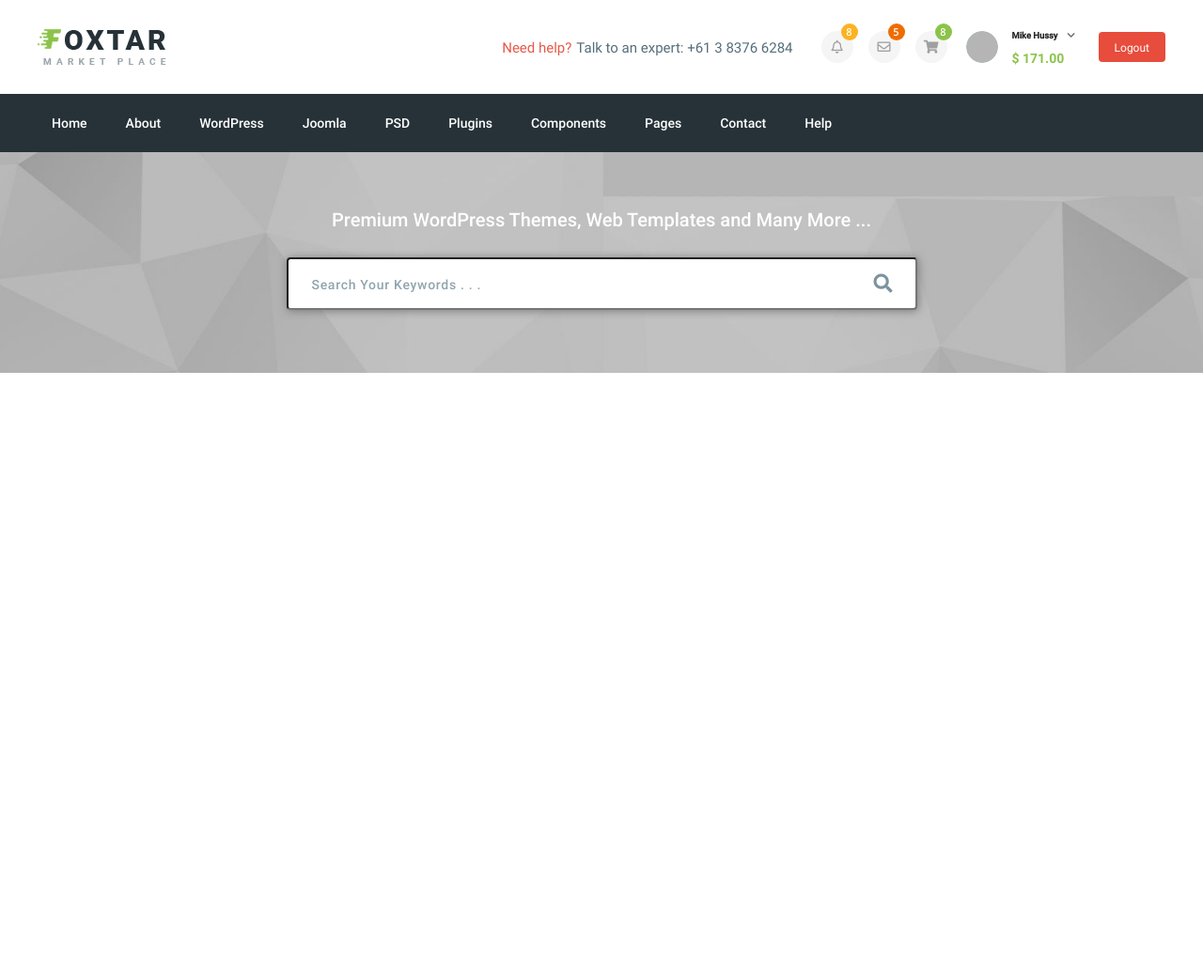
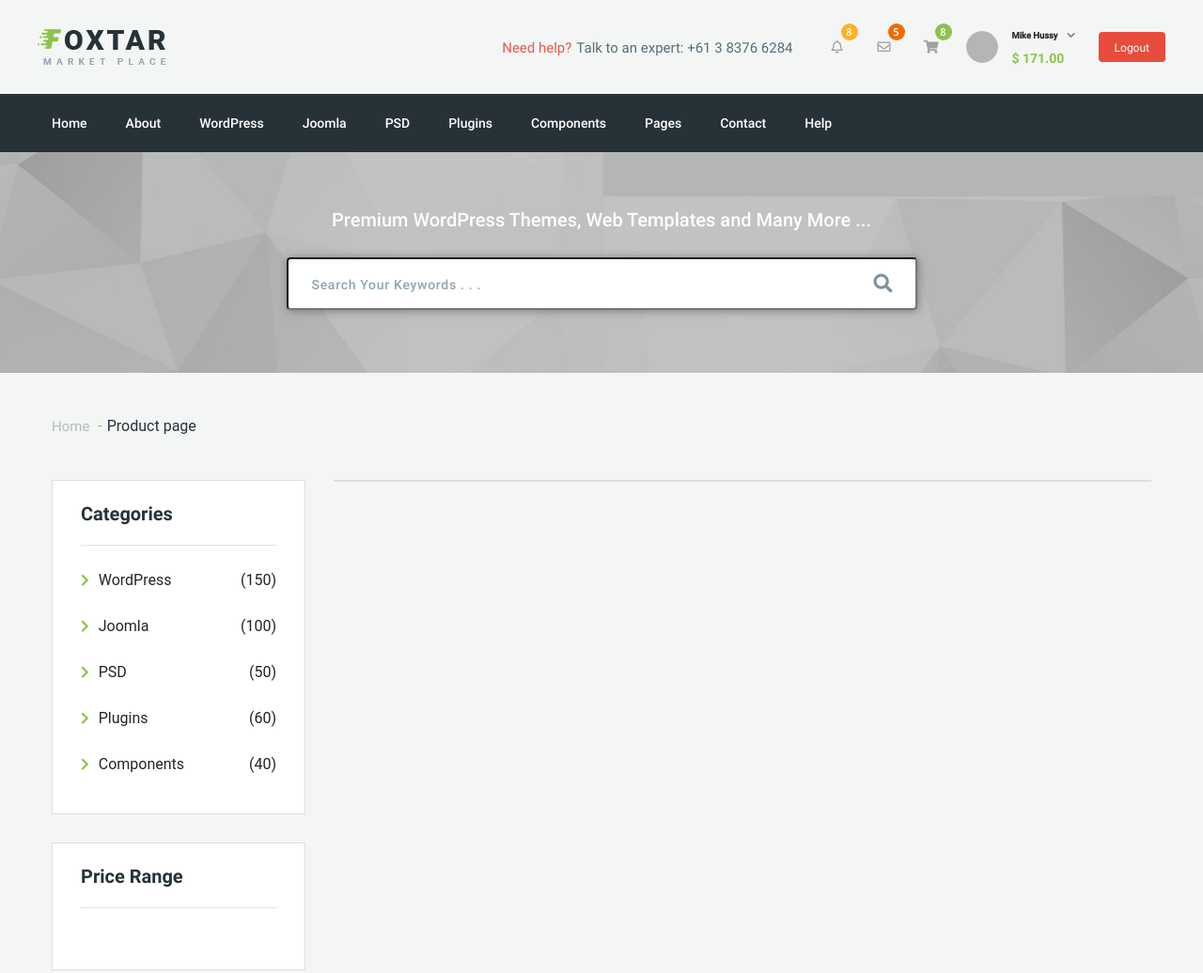
Before and after one commit to Olga-Grichanovskaya/project-STORE, a website: page app/all-items.html in a window 1280 px wide. Shown: the top 1036 px of the page at 94% size. Before the commit the page ends 800 px from the top, so only its background shows below. Drawn offline with nearby package versions, Linux system fonts and the light colour scheme.

Commit message:
add breadcrump, aside(section categories) and style

```diff
--- a/app/all-items.html
+++ b/app/all-items.html
@@ -102,6 +102,75 @@
             </form>
         </div>
         <!-- /.inner small-inner -->
+        <div class="content-wrapper">
+            <div class="container">
+                <ul class="breadcrumb">
+                    <li>
+                        <a href="index.html">Home</a>
+                    </li>
+                    <li class="active">Product page</li>
+                </ul>
+                <!-- /.breadcrumb -->
+                <div class="row">
+                    <div class="col-md-3">
+                        <aside id="aside">
+                            <div class="aside-section bg-white border-grey">
+                                <h3 class="aside-title">Categories</h3>
+                                <!-- /.aside-title -->
+                                <ul class="default-chevron-list">
+                                    <li class="d-flex align-items-center">
+                                        <i class="fas fa-chevron-right"></i>
+                                        <span class="list-text">WordPress</span>
+                                        <span class="category-item-count ml-auto">(150)</span>
+                                    </li>
+                                    <li class="d-flex align-items-center">
+                                        <i class="fas fa-chevron-right"></i>
+                                        <span class="list-text">Joomla</span>
+                                        <span class="category-item-count ml-auto">(100)</span>
+                                    </li>
+                                    <li class="d-flex align-items-center">
+                                        <i class="fas fa-chevron-right"></i>
+                                        <span class="list-text">PSD</span>
+                                        <span class="category-item-count ml-auto">(50)</span>
+                                    </li>
+                                    <li class="d-flex align-items-center">
+                                        <i class="fas fa-chevron-right"></i>
+                                        <span class="list-text">Plugins</span>
+                                        <span class="category-item-count ml-auto">(60)</span>
+                                    </li>
+                                    <li class="d-flex align-items-center">
+                                        <i class="fas fa-chevron-right"></i>
+                                        <span class="list-text">Components</span>
+                                        <span class="category-item-count ml-auto">(40)</span>
+                                    </li>
+                                </ul>
+                            </div>
+                            <!-- /.aside-section -->
+                            <div class="aside-section bg-white border-grey">
+                                <h3 class="aside-title">Price Range</h3>
+                                <!-- /.aside-title -->
+                            </div>
+                            <!-- /.aside-section -->
+                            <div class="aside-section bg-white border-grey">
+                                <h3 class="aside-title">Top 10 Sellers</h3>
+                                <!-- /.aside-title -->
+                            </div>
+                            <!-- /.aside-section -->
+                        </aside>
+                        <!-- /#aside -->
+                    </div>
+                    <!-- .col-md-3 -->
+                    <div class="col-md-9">
+                        <div class="view-controls bg-white border-grey"></div>
+                        <!-- /.view-controls -->
+                    </div>
+                    <!-- /.col-md-9 -->
+                </div>
+                <!-- /.row -->
+            </div>
+            <!-- /.container -->
+        </div>
+        <!-- /.content-wrapper -->
     </main>
     <!-- /#main -->
 
--- a/app/css/style.css
+++ b/app/css/style.css
@@ -56,16 +56,22 @@
 	background-color: #263238;
 }
 .bg-yellow {
-	background: #fcb322;
+	background-color: #fcb322;
 }
 .bg-orange {
-	background: #ef6c00;
+	background-color: #ef6c00;
 }
 .bg-red {
-	background: #e74c3c;
+	background-color: #e74c3c;
 }
 .bg-green {
-	background: #8bc34a;
+	background-color: #8bc34a;
+}
+.bg-white {
+	background-color: #fff;
+}
+.border-grey {
+	border: 1px solid #dedede;
 }
 .text-center {
 	text-align: center;
@@ -101,6 +107,50 @@
 	        border-radius: 4px;
 }
 /*==== Default classes end ====*/
+/* ==== Default component start ==== */
+.breadcrumb {
+	padding: 45px 0;
+}
+.breadcrumb > li {
+	display: inline-block;
+}
+.breadcrumb > li a {
+	font-family: 'robotoregular', sans-serif;
+	font-size: .9375rem;
+	color: #b0bec5;
+}
+.breadcrumb > li + li::before {
+    content: '-';
+    padding: 0 5px;
+    color: #8bc34a;
+}
+.breadcrumb > .active {
+    color: #263238;
+}
+.aside-section {
+    padding: 20px 30px 40px;
+}
+.aside-section + .aside-section {
+    margin-top: 30px;
+}
+.aside-title {
+	font-family: 'robotobold', sans-serif;
+	font-size: 1.25rem;
+	color: #263238;
+    padding-bottom: 18px;
+    border-bottom: 1px solid #dde3e8;
+    margin-bottom: 25px;
+}
+.default-chevron-list li + li {
+	margin-top: 25px;
+}
+.default-chevron-list > li i {
+	margin-right: 10px;
+	font-size: .875rem;
+	color: #8bc34a;
+}
+
+/* ==== Default component end ==== */
 /*==== Custom style start ====*/
 /*=== Header start ===*/
 .header-top {
--- a/src/css/style.css
+++ b/src/css/style.css
@@ -56,16 +56,22 @@
 	background-color: #263238;
 }
 .bg-yellow {
-	background: #fcb322;
+	background-color: #fcb322;
 }
 .bg-orange {
-	background: #ef6c00;
+	background-color: #ef6c00;
 }
 .bg-red {
-	background: #e74c3c;
+	background-color: #e74c3c;
 }
 .bg-green {
-	background: #8bc34a;
+	background-color: #8bc34a;
+}
+.bg-white {
+	background-color: #fff;
+}
+.border-grey {
+	border: 1px solid #dedede;
 }
 .text-center {
 	text-align: center;
@@ -99,6 +105,50 @@
 	border-radius: 4px;
 }
 /*==== Default classes end ====*/
+/* ==== Default component start ==== */
+.breadcrumb {
+	padding: 45px 0;
+}
+.breadcrumb > li {
+	display: inline-block;
+}
+.breadcrumb > li a {
+	font-family: 'robotoregular', sans-serif;
+	font-size: .9375rem;
+	color: #b0bec5;
+}
+.breadcrumb > li + li::before {
+    content: '-';
+    padding: 0 5px;
+    color: #8bc34a;
+}
+.breadcrumb > .active {
+    color: #263238;
+}
+.aside-section {
+    padding: 20px 30px 40px;
+}
+.aside-section + .aside-section {
+    margin-top: 30px;
+}
+.aside-title {
+	font-family: 'robotobold', sans-serif;
+	font-size: 1.25rem;
+	color: #263238;
+    padding-bottom: 18px;
+    border-bottom: 1px solid #dde3e8;
+    margin-bottom: 25px;
+}
+.default-chevron-list li + li {
+	margin-top: 25px;
+}
+.default-chevron-list > li i {
+	margin-right: 10px;
+	font-size: .875rem;
+	color: #8bc34a;
+}
+
+/* ==== Default component end ==== */
 /*==== Custom style start ====*/
 /*=== Header start ===*/
 .header-top {
```
Also changed, not shown: app/css/bootstrap-reboot.css, app/css/style.min.css.
